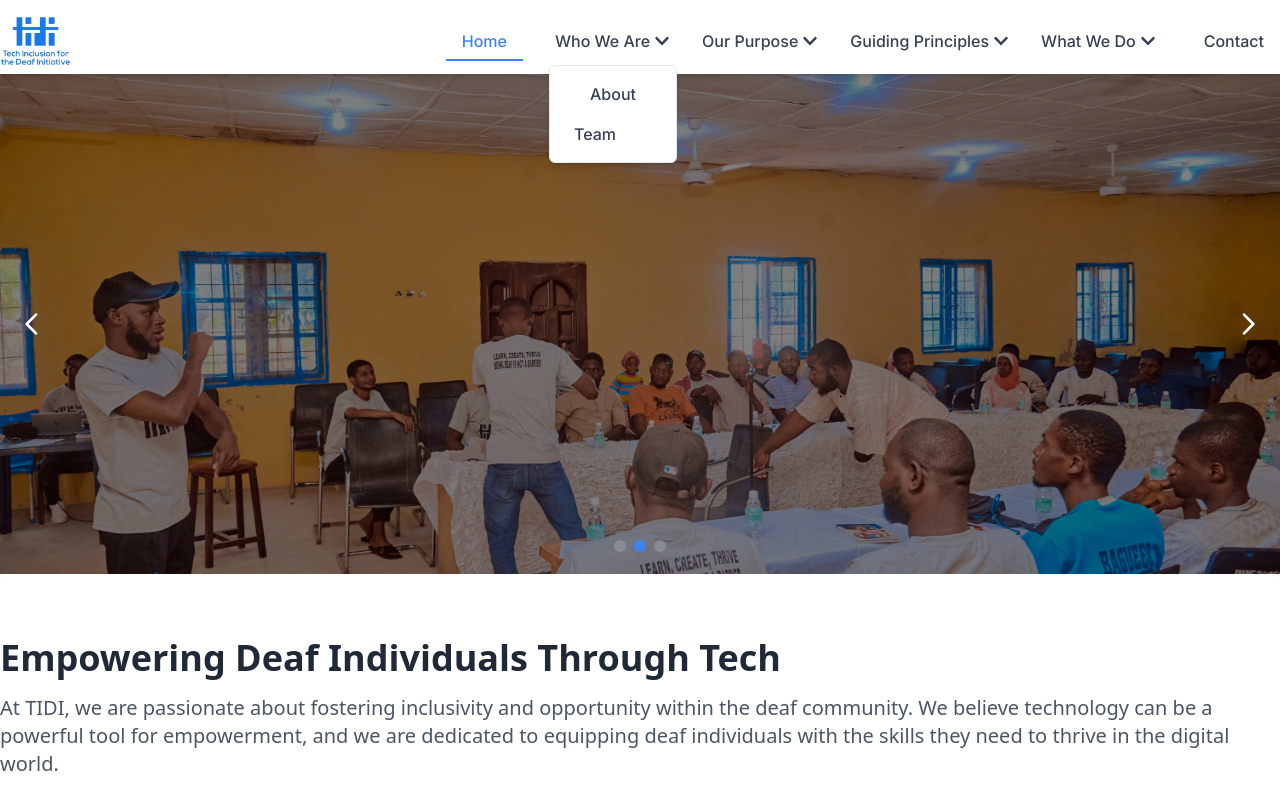
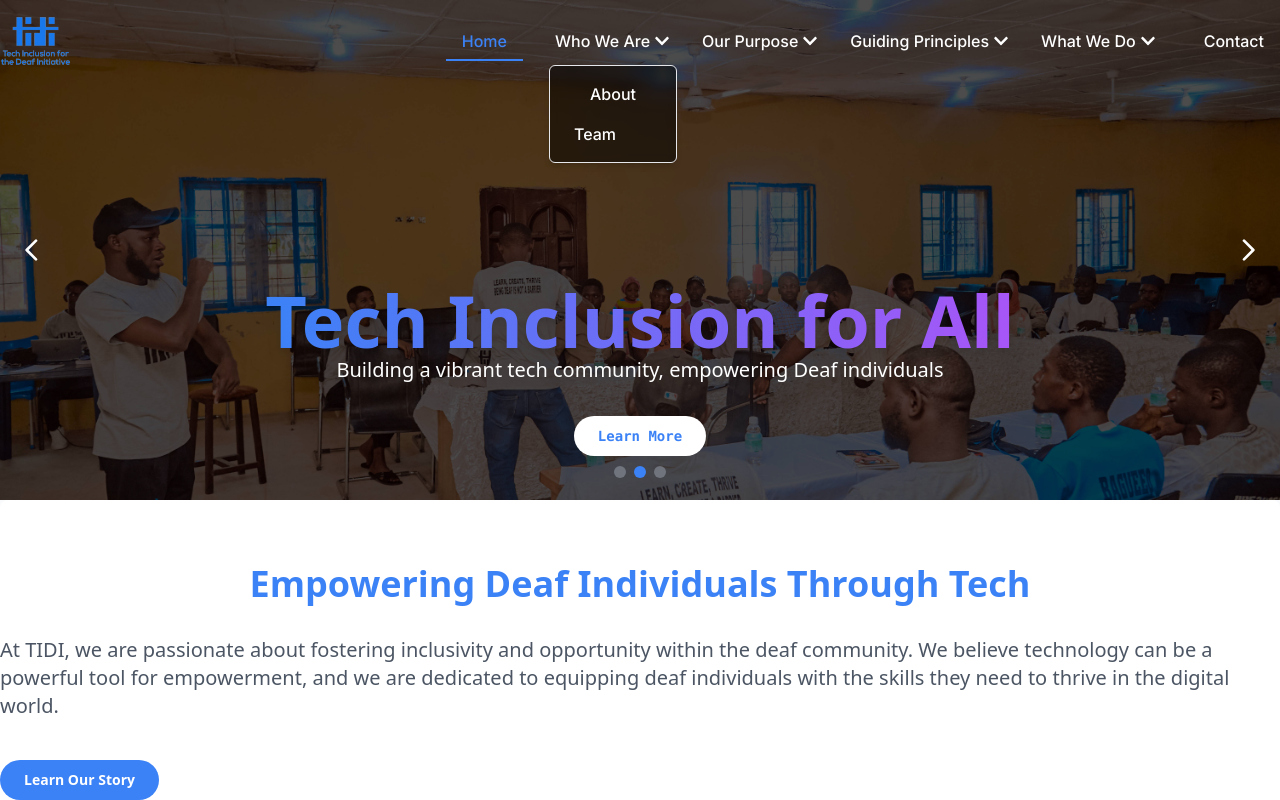
Before and after one commit to Vikkycode/TIDI, a Next.js app: page / in a window 1280 px wide. Both pictures are taken after a click on the button "Who We Are". Shown: the top 800 px of the page. Built offline with nearby package versions, Linux system fonts and the light colour scheme.

Commit message:
updated header and gallery component

```diff
--- a/src/app/about/page.tsx
+++ b/src/app/about/page.tsx
@@ -1,11 +1,12 @@
 'use client';
+import React from 'react';
 import Image from 'next/image';
-import { Button } from '@/components/ui/button';
-import Link from 'next/link';
+// import { Button } from '@/components/ui/button';
+// import Link from 'next/link';
 import { motion } from 'framer-motion';
-import { ImpactCard } from '@/components/ImpactCard';  // Assuming this component exists
+import { ImpactCard } from '@/components/ImpactCard';
 import { DonorPartnerSection } from '@/components/DonorParnterSection';
-import { PartnerCarousel } from '@/components/ParnterCard';
+// import { PartnerCarousel } from '@/components/ParnterCard';
 
 
 interface AboutUsProps {
@@ -38,12 +39,12 @@ const AboutUs: React.FC<AboutUsProps> = () => {
     // ... more donor partners
   ];
 
-  const partners = [
-    { name: "NNAD", logo: "/assets/images/nnad.png", link: "" },
-    { name: "NANDS", logo: "/assets/images/nands.png", link: "" },
-    { name: "AAD", logo: "/assets/images/AAD.png", link: "" }
-    // ... more partners
-  ];
+  // const partners = [
+  //   { name: "NNAD", logo: "/assets/images/nnad.png", link: "" },
+  //   { name: "NANDS", logo: "/assets/images/nands.png", link: "" },
+  //   { name: "AAD", logo: "/assets/images/AAD.png", link: "" }
+  //   // ... more partners
+  // ];
 return (
   <div className="bg-gray-50 min-h-screen font-sans">
     <section className="relative bg-gradient-to-r from-purple-500 to-pink-500 py-20 text-white">
--- a/src/app/team/key-staff/page.tsx
+++ b/src/app/team/key-staff/page.tsx
@@ -1,5 +1,5 @@
 'use client'
-import React, { useState } from 'react';
+import React from 'react';
 import Image from 'next/image';
 import {
   Card,
--- a/src/components/Footer.tsx
+++ b/src/components/Footer.tsx
@@ -3,11 +3,11 @@ import { FaFacebook, FaTwitter, FaInstagram } from 'react-icons/fa'; // Example
 
 export default function Footer() {
   return (
-    <footer className="bg-gray-800 text-white py-8 mt-12">
+    <footer className="bg-blue-600 text-white py-8 mt-12">
       <div className="container mx-auto text-center md:text-left grid grid-cols-1 md:grid-cols-3 gap-8">
         <div>
           <h3 className="text-xl font-bold mb-4">Tech Inclusion Deaf Initiative</h3>
-          <p className="text-gray-400">
+          <p className="text-white">
             Empowering the Deaf community through STEM education.
           </p>
         </div>
@@ -28,7 +28,7 @@ export default function Footer() {
           </div>
         </div>
       </div>
-      <div className="text-center mt-8 text-gray-500">
+      <div className="text-center mt-8 text-white">
         &copy; {new Date().getFullYear()} Tech Inclusion Deaf Initiative. All rights reserved.
       </div>
     </footer>
--- a/src/components/Gallery.tsx
+++ b/src/components/Gallery.tsx
@@ -1,5 +1,5 @@
 'use client';
-import React, { useState } from 'react';
+import React from 'react';
 import Image from 'next/image';
 import { Tabs, TabsList, TabsTrigger, TabsContent } from '@/components/ui/tabs';
 import { Card } from '@/components/ui/card';
@@ -19,7 +19,7 @@ interface GalleryProps {
 }
 
 const Gallery: React.FC<GalleryProps> = ({ images, categories }) => {
-  const [selectedImage, setSelectedImage] = useState<GalleryImage | null>(null);
+  //Remove the state selectedImage
 
   return (
     <section className="py-16" aria-labelledby="gallery-section">
@@ -47,7 +47,7 @@ const Gallery: React.FC<GalleryProps> = ({ images, categories }) => {
                   .map((image) => (
                     <Dialog key={image.src}>
                       <DialogTrigger asChild>
-                        <Card className="cursor-pointer transform transition duration-300 ease-in-out hover:scale-105" onClick={() => setSelectedImage(image)}>
+                        <Card className="cursor-pointer transform transition duration-300 ease-in-out hover:scale-105">
                           <Image
                             src={image.src}
                             alt={image.alt}
--- a/src/components/Header.tsx
+++ b/src/components/Header.tsx
@@ -7,15 +7,9 @@ import {
   DropdownMenuContent,
 } from "@/components/ui/dropdown-menu";
 import { MenuIcon, XIcon } from 'lucide-react';
-import React, { useState } from 'react';
+import React, { useState, useEffect } from 'react';
 import { usePathname } from 'next/navigation';
 import {
-  // FaFacebook,
-  // FaTwitter,
-  // FaInstagram,
-  // FaPhone,
-  // FaLinkedin,
-  // FaMailBulk,
   FaChevronDown
 } from 'react-icons/fa';
 import { DropdownMenuItem } from '@radix-ui/react-dropdown-menu';
@@ -34,10 +28,12 @@ const navLinks: NavLink[] = [
     href: '/who-we-are',
     subLinks: [
       { label: 'About', href: '/about' },
-      { label: 'Team', href: '/team', subLinks: [
+      {
+        label: 'Team', href: '/team', subLinks: [
           { label: 'Key Staff', href: '/team/key-staff' },
           { label: 'State Champions', href: '/team/state-champions' },
-      ]},
+        ]
+      },
     ]
   },
   {
@@ -55,6 +51,7 @@ const navLinks: NavLink[] = [
       { label: 'Core Values', href: '/principle/values' },
     ]
   },
+
   {
     label: 'What We Do',
     href: '/what-we-do',
@@ -63,38 +60,34 @@ const navLinks: NavLink[] = [
       { label: 'Services', href: '/services' },
     ]
   },
-  // { label: 'Blog', href: '/blog' },
-  // { label: 'Events', href: '/events' },
-  // { label: 'Gallery', href: '/gallery' },
-  // {
-  //   label: 'Donate',
-  //   href: '/donate',
-  //   subLinks: [{ label: 'Flutterwave', href: '/donate/flutterwave' }]
-  // },
   { label: 'Contact', href: '/contact' },
 ];
 
-const renderNavLink: React.FC<NavLink> = (link: NavLink, level: number = 0) => {
-  const isActive = usePathname() === link.href || (link.subLinks && link.subLinks.some(sub => sub.href === usePathname()));
-  const isDropdown = !!link.subLinks;
+interface RenderNavLinkProps extends NavLink {
+  pathname: string; // Add pathname as a prop
+  level?: number;
+}
+
+const renderNavLink: React.FC<RenderNavLinkProps> = ({pathname, label, href, subLinks, level = 0 }) => {
+  const isActive = pathname === href || (subLinks && subLinks.some(sub => sub.href === pathname));
+  const isDropdown = !!subLinks;
 
   return (
-    <div key={link.label} className="relative">
+    <div key={label} className="relative">
       {isDropdown ? (
         <DropdownMenu>
           <DropdownMenuTrigger asChild>
             <button className={`flex items-center space-x-2 cursor-pointer font-medium focus:outline-none
-              ${isActive ? 'text-blue-500' : 'text-gray-700'}
+              ${isActive ? 'text-blue-500' : 'text-white'}
               hover:text-blue-500 transition duration-300`}>
-               {link.label} {level === 0 && <FaChevronDown className="h-4 w-4 ml-1" />}
+              {label} {level === 0 && <FaChevronDown className="h-4 w-4 ml-1" />}
             </button>
           </DropdownMenuTrigger>
-          <DropdownMenuContent className="bg-white shadow-md rounded-md p-2 border border-gray-200 mt-2">
-            {link.subLinks?.map(subLink =>
+          <DropdownMenuContent className="bg-black/50 backdrop-blur-sm shadow-md rounded-md p-2 border border-gray-200 mt-2">
+            {subLinks?.map(subLink =>
               <DropdownMenuItem key={subLink.label} asChild>
-              <Link href={subLink.href} className='block w-full px-4 py-2 text-gray-700 hover:text-blue-500'>
-
-              {renderNavLink(subLink, level + 1)}
+                <Link href={subLink.href} className='block w-full px-4 py-2 text-white hover:text-blue-500'>
+                  {renderNavLink({pathname, ...subLink, level: level + 1})}
                 </Link>
               </DropdownMenuItem>
             )}
@@ -103,10 +96,10 @@ const renderNavLink: React.FC<NavLink> = (link: NavLink, level: number = 0) => {
         </DropdownMenu>
       ) : (
 
-        <Link href={link.href} className={`font-medium px-4 py-2  focus:outline-none
-          ${isActive ? 'text-blue-500 border-b-2 border-blue-500' : 'text-gray-700'}
+        <Link href={href} className={`font-medium font-poppins px-4 py-2  focus:outline-none
+          ${isActive ? 'text-blue-500 border-b-2 border-blue-500' : 'text-white'}
           hover:text-blue-500 transition duration-300`}>
-        {link.label}
+          {label}
         </Link>
       )}
     </div>
@@ -117,29 +110,28 @@ const renderNavLink: React.FC<NavLink> = (link: NavLink, level: number = 0) => {
 
 export default function Header() {
   const [isMobileMenuOpen, setIsMobileMenuOpen] = useState(false);
+  const [isScrolled, setIsScrolled] = useState(false);
+  const pathname = usePathname(); //usePathname is now called here
 
+  useEffect(() => {
+    const handleScroll = () => {
+      if (window.scrollY > 20) {
+        setIsScrolled(true);
+      } else {
+        setIsScrolled(false);
+      }
+    };
+
+    window.addEventListener('scroll', handleScroll);
+
+    return () => {
+      window.removeEventListener('scroll', handleScroll);
+    };
+  }, []);
 
   return (
-    <header className="bg-white shadow-md py-2 sticky top-0 z-50">
-       {/* <div className="container mx-auto flex flex-col items-center justify-between px-4 md:flex-row md:px-0 space-x-6 text-sm text-blue-500">
+    <header className={` ${isScrolled ? 'bg-black/50 backdrop-blur-sm' : 'bg-transparent'} fixed w-full py-2 top-0 z-50 transition-colors duration-300`}> {/* Transparent Header */}
 
-          <Link href="tel:+2348160000000" className="hover:text-blue-500 flex items-center space-x-2">
-            <FaPhone className="h-5 w-5 mr-1" />
-            <span className="sr-only">Phone:</span> +234 703 670 8999
-          </Link>
-
-          <Link href="mailto:techinclusion112@gmail.com" className="hover:text-blue-500 flex items-center space-x-2">
-            <FaMailBulk className="h-5 w-5 mr-1" />
-            <span className="sr-only">Email:</span>techinclusion112@gmail.com
-          </Link>
-
-          <div className="flex space-x-4">
-            <Link href="https://web.facebook.com/thetidi/" className="hover:text-blue-500" aria-label="Facebook"><FaFacebook className="h-5 w-5" /></Link>
-            <Link href="https://x.com/the_tidi" className="hover:text-blue-500" aria-label="Twitter/X"><FaTwitter className="h-5 w-5" /></Link>
-            <Link href="https://www.linkedin.com/company/tech-inclusion-for-the-deaf-initiative" className="hover:text-blue-500" aria-label="LinkedIn"><FaLinkedin className="h-5 w-5" /></Link>
-            <Link href="https://www.instagram.com/techinclusiondeafinitiative" className="hover:text-blue-500" aria-label="Instagram"><FaInstagram className="h-5 w-5"/></Link>
-          </div>
-        </div> */}
       <div className="container mx-auto flex items-center justify-between px-4 mt-2 md:px-0"> {/* Added margin-top */}
         <Link href="/" aria-label="Home">
           {/* TIDI Logo or Name */}
@@ -153,12 +145,12 @@ export default function Header() {
 
         {/* Desktop Navigation */}
         <nav className="hidden md:flex items-center space-x-8">
-          {navLinks.map(link => renderNavLink(link))}
+          {navLinks.map(link => renderNavLink({...link, pathname}))}
         </nav>
 
         {/* Mobile Menu Button */}
         <button
-          className="md:hidden text-gray-800 hover:text-blue-500 focus:outline-none"
+          className="md:hidden text-white hover:text-blue-500 focus:outline-none"
           onClick={() => setIsMobileMenuOpen(!isMobileMenuOpen)}
           aria-label="Toggle Mobile Menu"
         >
@@ -171,17 +163,17 @@ export default function Header() {
 
         {/* Mobile Menu */}
         {isMobileMenuOpen && (
-          <div className="md:hidden fixed top-0 left-0 w-full h-full bg-white z-50 overflow-y-auto"> {/* Fixed position, full-screen */}
+          <div className="md:hidden fixed top-0 left-0 w-full h-full bg-black/50 backdrop-blur-sm z-50 overflow-y-auto"> {/* Fixed position, full-screen */}
             <div className="p-4"> {/* Added padding */}
               <button
                 onClick={() => setIsMobileMenuOpen(false)}
-                className="text-gray-800 hover:text-blue-500 float-right focus:outline-none"
+                className="text-white hover:text-blue-500 float-right focus:outline-none"
                 aria-label="Close Mobile Menu"
               >
                 <XIcon className="h-6 w-6" />
               </button>
               <nav className="flex flex-col space-y-4 mt-8"> {/* Added margin-top */}
-                {navLinks.map(link => renderNavLink(link))}
+                {navLinks.map(link => renderNavLink({...link,pathname}))}
               </nav>
             </div>
           </div>
--- a/src/components/HeroCarousel.tsx
+++ b/src/components/HeroCarousel.tsx
@@ -15,22 +15,22 @@ interface HeroSlide {
 }
 const slides: HeroSlide[] = [
   {
-    title: 'Deaf tech educators',
-    subtitle: 'deaf team',
+    title: 'Deaf Tech Innovators',
+    subtitle: 'Empowering the Deaf community through tech skills and opportunities',
     imageUrl: '/assets/images/image7.jpg',
     imageAlt: 'deaf parnters',
     buttonLink: '/team/key-staff',
   },
   {
-    title: 'Deaf tech empowerment',
-    subtitle: 'We empowered them with tech skills',
+    title: 'Tech Inclusion for All',
+    subtitle: 'Building a vibrant tech community, empowering Deaf individuals',
     imageUrl: '/assets/images/image8.jpg',
     imageAlt: 'deaf community',
     buttonLink: '/gallery',
   },
   {
-    title: 'Hand-on Workshop',
-    subtitle: 'deaf community learn computer operations',
+    title: 'Shaping the Deaf Digital World',
+    subtitle: 'Hands-on tech training and development for the Deaf community',
     imageUrl: '/assets/images/image10.jpg',
     imageAlt: 'hand-on practical workshop',
     buttonLink: '/gallery',
@@ -130,28 +130,28 @@ const HeroCarousel: React.FC = () => {
             ></button>
           ))}
         </div>
-        <div className="absolute inset-0 bg-black bg-opacity-50"></div>
-        {/* <div className="z-10 text-center text-white px-4 md:px-0">
+        <div className="absolute inset-0 bg-black bg-opacity-70 z-10"></div>
+        <div className="z-10 text-center text-white px-4 mt-40 md:mt-40 lg:mt-56 md:px-0">
           <motion.h2
-            className="text-4xl md:text-6xl lg:text-7xl font-poppins font-bold mb-4 text-transparent bg-clip-text bg-gradient-to-r from-blue-500 to-purple-500 drop-shadow-lg"
+            className="text-4xl md:text-6xl lg:text-7xl font-poppins font-bold mt-4 text-transparent bg-clip-text bg-gradient-to-r from-blue-500 to-purple-500 drop-shadow-lg"
             variants={heroVariants}
           >
 
             {currentSlide.title}
           </motion.h2>
           {currentSlide.subtitle && (
-            <p className="text-lg md:text-xl mb-8 drop-shadow-md">
+            <p className="font- text-lg md:text-xl mb-8 drop-shadow-md">
               {currentSlide.subtitle}
             </p>
           )}
           {currentSlide.buttonLink && (
             <Link href={currentSlide.buttonLink}>
-              <Button className="bg-white text-blue-500 font-bold py-3 px-6 rounded-full hover:bg-gray-100 transition duration-300">
+              <Button className="bg-white font-mono text-blue-500 font-bold py-3 px-6 rounded-full hover:bg-transparent hover:text-white hover:border-2 border-blue-500 transition duration-300">
                 {currentSlide.buttonText || 'Learn More'}
               </Button>
             </Link>
           )}
-        </div> */}
+        </div>
       </motion.div>
     </section>
   );
--- a/src/components/Homepage.tsx
+++ b/src/components/Homepage.tsx
@@ -1,5 +1,5 @@
 import React from 'react';
-import Image from 'next/image';
+// import Image from 'next/image';
 import Link from 'next/link';
 import { Button } from '@/components/ui/button';
 import { motion } from 'framer-motion';
@@ -46,7 +46,7 @@ interface HomePageProps {
             <div className="container mx-auto px-4 md:px-0">
               <div className="flex flex-col md:flex-row items-center gap-12 md:gap-20">
                 <div className="w-full text-center md:text-left"> {/* Text Content */}
-                  <h2 id="about-us-title" className="text-3xl md:text-4xl font-bold text-gray-800 mb-4">
+                  <h2 id="about-us-title" className="text-3xl md:text-4xl font-bold text-blue-500 text-center mb-8">
                     Empowering Deaf Individuals Through Tech
                   </h2>
                   <p className="text-gray-600 text-lg md:text-xl mb-6">
@@ -64,7 +64,7 @@ interface HomePageProps {
 
               <section className="py-16 bg-gray-100">
                 <div className="container mx-auto text-center px-4 md:px-0">
-                  <h2 className="text-3xl md:text-4xl font-bold text-gray-800 mb-8">
+                  <h2 className="text-3xl md:text-4xl font-bold text-blue-500 text-center mb-8">
                     Our Values
                   </h2>
 
@@ -108,7 +108,7 @@ interface HomePageProps {
               {/* Thematic Areas Section */}
             <section className="py-16 bg-white" aria-labelledby="thematic-areas-title">
               <div className="container mx-auto px-4 md:px-0">
-                <h2 id="thematic-areas-title" className="text-3xl md:text-4xl font-bold text-gray-800 text-center mb-12">Our Thematic Areas</h2>
+                <h2 id="thematic-areas-title" className="text-3xl md:text-4xl font-bold text-blue-500 text-center mb-8">Our Thematic Areas</h2>
                 <div className="grid grid-cols-1 sm:grid-cols-2 md:grid-cols-3 gap-8">
                   {thematicAreas.map(area => (
                     <ThematicAreaCard key={area.slug} {...area} />
@@ -119,7 +119,7 @@ interface HomePageProps {
 
             <section className="py-16 bg-gray-100" aria-labelledby="impact-title">
             <div className="container mx-auto px-4 md:px-0">
-              <h2 id="impact-title" className="text-3xl md:text-4xl font-bold text-gray-800 text-center mb-8">
+              <h2 id="impact-title" className="text-3xl md:text-4xl font-bold text-blue-500 text-center mb-8">
                 Our Impact
               </h2>
               <div className="grid grid-cols-1 md:grid-cols-2 lg:grid-cols-3 gap-8">
--- a/src/components/ThematicAreaCard.tsx
+++ b/src/components/ThematicAreaCard.tsx
@@ -1,3 +1,4 @@
+import React from 'react';
 import { Card, CardContent, CardHeader, CardTitle, CardDescription } from '@/components/ui/card';
 import Link from 'next/link';
 import { motion } from 'framer-motion'; // Import motion
@@ -11,18 +12,18 @@ interface ThematicArea {
 }
 
 const ThematicAreaCard: React.FC<ThematicArea> = ({ slug, title, icon, description, link }) => {
-  const cardVariants = { // Framer Motion animation
-      offscreen: { y: 100, opacity: 0 },
-      onscreen: {
-        y: 0,
-        opacity: 1,
-        transition: {
-          type: "spring",
-          bounce: 0.4,
-          duration: 0.8
-        }
-      }
-    };
+  // const cardVariants = { // Framer Motion animation
+  //     offscreen: { y: 100, opacity: 0 },
+  //     onscreen: {
+  //       y: 0,
+  //       opacity: 1,
+  //       transition: {
+  //         type: "spring",
+  //         bounce: 0.4,
+  //         duration: 0.8
+  //       }
+  //     }
+  //   };
 
 
   return (
@@ -43,7 +44,7 @@ const ThematicAreaCard: React.FC<ThematicArea> = ({ slug, title, icon, descripti
           </CardTitle>
         </CardHeader>
         <CardContent>
-          <CardDescription className="text-gray-600 text-center"> {/* Center the description text */}
+          <CardDescription className="text-gray-600 text-center text-left"> {/* Center the description text */}
             {description}
           </CardDescription>
         </CardContent>
```
Also changed, not shown: src/app/principle/values/page.tsx (+5 -5 lines), src/components/ui/infinite-moving-cards.tsx (+38 -33 lines). Lines whose indentation alone changed are shown as unchanged.
